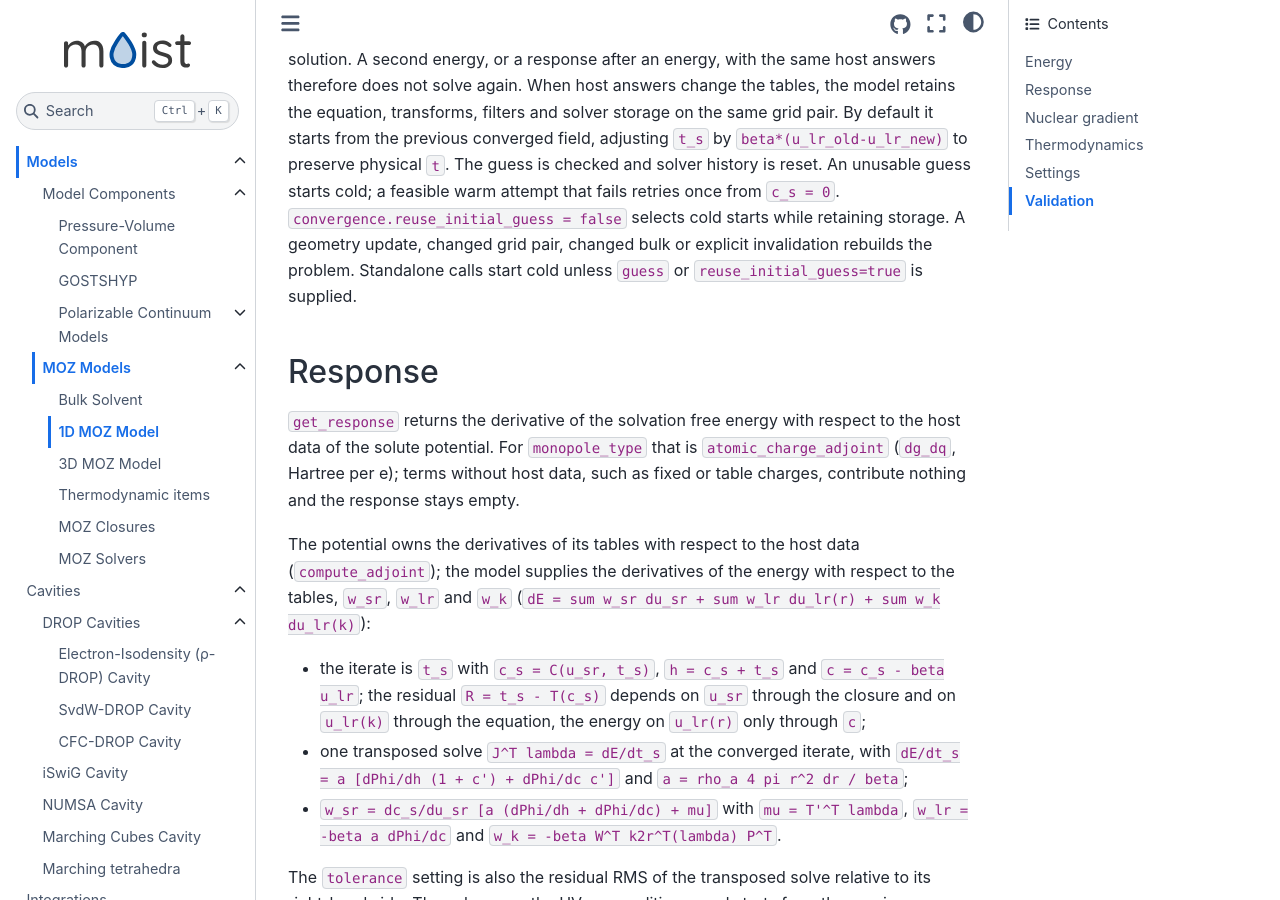
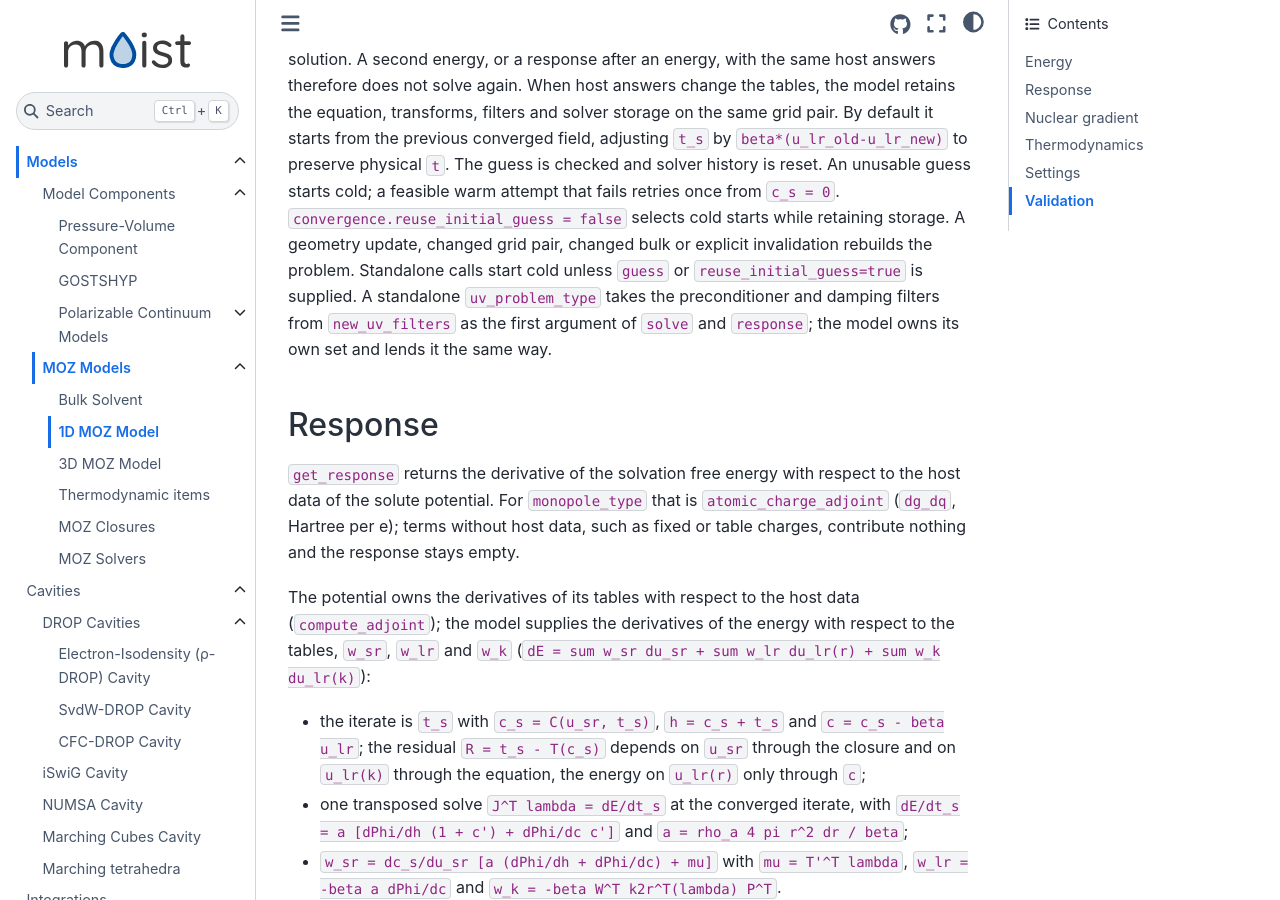
Before and after one commit to lukaswittmann/moist, a Sphinx documentation site: the page built from docs/models/moz/uv1d.rst, in a window 1280 px wide and 900 px high, scrolled down 1709 px. Built offline with Sphinx 7.4.7 and the Sphinx Book theme 1.1.4, drawn with Linux system fonts in a browser that asks for light colours; pages that are not in the unit, such as notebooks, are missing from menus; cross-references to code outside the pages are shown as plain code.

Commit message:
Own the 1D UV solver filters on the model
The spectral preconditioner, the Picard fallback filter and the small-k
damping move from the UV problem type into a filters type that the 1D
model builds with new_uv_filters and lends to solve and response. The
problem attaches them to its solver for one solve and detaches them after;
damping applies only to updates the solver allows to post-process. Both
entry points refuse filters that are not set up or belong to another
radial grid pair. Tests cover the refusal, Picard damping and the attach
and damping paths of the filters.

```diff
--- a/CMakeLists.txt
+++ b/CMakeLists.txt
@@ -395,13 +395,13 @@ if(MOIST_TESTS)
     parameters prepare_solvent block_products map_consistency jvp_affine
     thread_independence setup_errors problem_setup_errors warm_start scf_reuse operator_cache charge_moment
     water_in_water response_tables response_charges response_fixed host_charges
-    energy_refusals reference_values)
+    energy_refusals filters_refusal picard_damping reference_values)
   set(moist_test_selected_moz_closure
     construction reference_values first_derivatives second_derivatives branch_boundary energy_integrands
     physical_inputs invalid_inputs noncontiguous_arrays block_sweeps nested_teams fused_derivative array_integrands energy_derivatives custom_extension)
   set(moist_test_selected_moz_1d_preconditioner
     spectral_identity spectral_filter spectral_thread_independence spectral_setup_errors kspace_block_inverse kspace_activation
-    kspace_thread_independence kspace_update_errors kspace_reallocation kspace_singular_fallback kspace_release_guard kspace_block_query selection)
+    kspace_thread_independence kspace_update_errors kspace_reallocation kspace_singular_fallback kspace_release_guard kspace_block_query selection filters_damping filters_attach)
   set(moist_test_selected_moz_solver
     factory parameters_file picard_update diis_extrapolation diis_convergence diis_stages
     diis_divergence_restart adjoint_solve adjoint_failures jfnk_nonlinear
--- a/docs/models/moz/uv1d.rst
+++ b/docs/models/moz/uv1d.rst
@@ -76,7 +76,9 @@ cold; a feasible warm attempt that fails retries once from ``c_s = 0``.
 ``convergence.reuse_initial_guess = false`` selects cold starts while retaining storage.
 A geometry update, changed grid pair, changed bulk or explicit invalidation rebuilds
 the problem. Standalone calls start cold unless ``guess`` or
-``reuse_initial_guess=true`` is supplied.
+``reuse_initial_guess=true`` is supplied. A standalone ``uv_problem_type`` takes the
+preconditioner and damping filters from ``new_uv_filters`` as the first argument of
+``solve`` and ``response``; the model owns its own set and lends it the same way.
 
 Response
 --------
```
Also changed, not shown: 9 other files.
